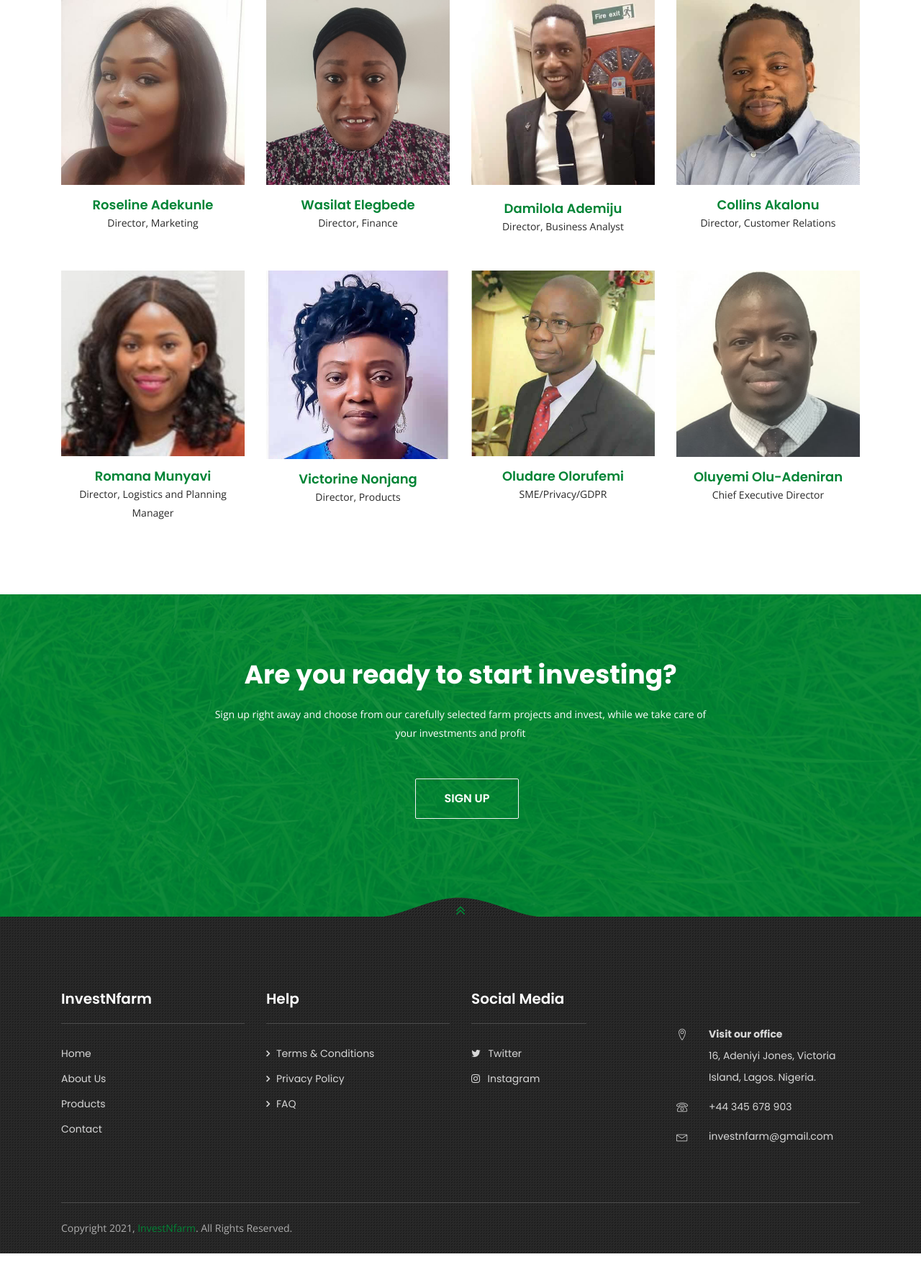
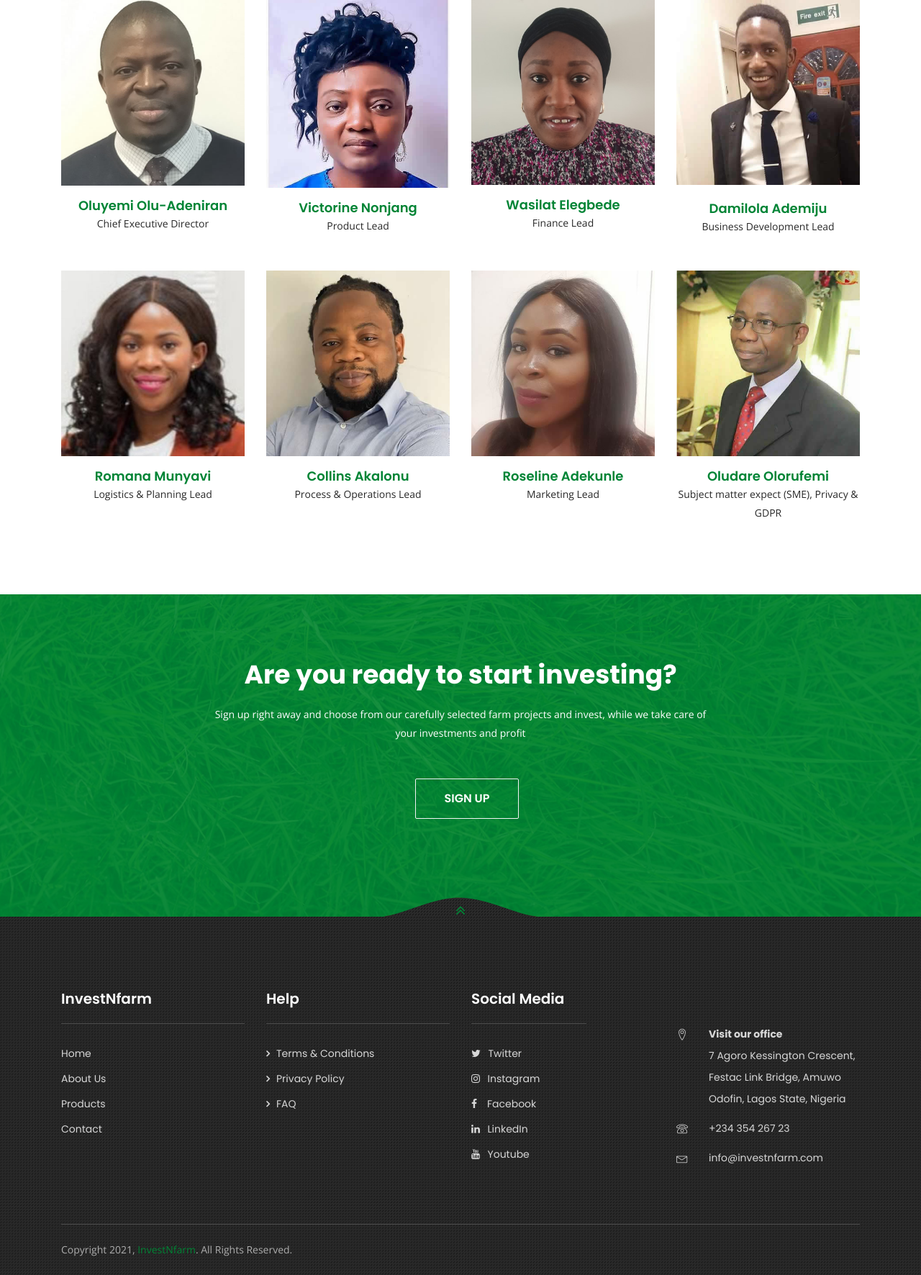
Before and after one commit to Chibuzo/investNfarm, a Node server app: page /about in a window 1280 px wide. Shown: the part 2083-3855 px from the top of the page at 72% size. Before the commit the page ends 3825 px from the top, so only its background shows below. Run offline with Node 20, Linux system fonts and the light colour scheme; some libraries are stand-ins or nearby versions; some web fonts are replaced.

Commit message:
Fix typos

```diff
--- a/views/about.pug
+++ b/views/about.pug
@@ -71,57 +71,47 @@ block content
                 .col-lg-3.col-sm-6
                     .single-team
                         .team-img
-                            img(src='/images/Roseline_Adekunle.jpg' alt='')
+                            img(src='/images/Oluyemi_Olu_Adeniran.jpg' alt='')
                             .team-social
-                                a(href='#')
-                                    i.fa.fa-facebook
                                 a(href='#')
                                     i.fa.fa-twitter
                                 a(href='#')
                                     i.fa.fa-linkedin
-                        h3 Roseline Adekunle
-                        p Director, Marketing
+                        h3 Oluyemi Olu-Adeniran
+                        p Chief Executive Director
+                .col-lg-3.col-sm-6
+                    .single-team
+                        .team-img
+                            img(src='/images/vicky.jpg' alt='')
+                            .team-social
+                                a(href='#')
+                                    i.fa.fa-twitter
+                                a(href='#')
+                                    i.fa.fa-linkedin
+                        h3 Victorine Nonjang
+                        p Product Lead
                 .col-lg-3.col-sm-6
                     .single-team
                         .team-img
                             img(src='/images/Wasilat_Elegbede.jpg' alt='')
                             .team-social
                                 a(href='#')
-                                    i.fa.fa-facebook
-                                a(href='#')
                                     i.fa.fa-twitter
                                 a(href='#')
                                     i.fa.fa-linkedin
                         h3 Wasilat Elegbede
-                        p Director, Finance
-
+                        p Finance Lead
                 .col-lg-3.col-sm-6
                     .single-team
                         .team-img
                             img(src='/images/damilola.jpg' alt='')
                             .team-social
                                 a(href='#')
-                                    i.fa.fa-facebook
-                                a(href='#')
                                     i.fa.fa-twitter
                                 a(href='#')
                                     i.fa.fa-linkedin
                         h3 Damilola Ademiju
-                        p Director, Business Analyst
-
-                .col-lg-3.col-sm-6
-                    .single-team
-                        .team-img
-                            img(src='/images/Collins_Akalonu.jpg' alt='')
-                            .team-social
-                                a(href='#')
-                                    i.fa.fa-facebook
-                                a(href='#')
-                                    i.fa.fa-twitter
-                                a(href='#')
-                                    i.fa.fa-linkedin
-                        h3 Collins Akalonu
-                        p Director, Customer Relations
+                        p Business Development Lead
 
             .row.mt-5
                 .col-lg-3.col-sm-6
@@ -130,53 +120,48 @@ block content
                             img(src='/images/Romana_Munyavi.jpg' alt='')
                             .team-social
                                 a(href='#')
-                                    i.fa.fa-facebook
+                                    i.fa.fa-twitter
+                                a(href='#')
+                                    i.fa.fa-linkedin
+                        h3 Romana Munyavi
+                        p Logistics & Planning Lead
+
+                .col-lg-3.col-sm-6
+                    .single-team
+                        .team-img
+                            img(src='/images/Collins_Akalonu.jpg' alt='')
+                            .team-social
                                 a(href='#')
                                     i.fa.fa-twitter
                                 a(href='#')
                                     i.fa.fa-linkedin
-                        h3 Romana Munyavi
-                        p Director, Logistics and Planning Manager
+                        h3 Collins Akalonu
+                        p Process & Operations Lead
 
                 .col-lg-3.col-sm-6
                     .single-team
                         .team-img
-                            img(src='/images/vicky.jpg' alt='')
+                            img(src='/images/Roseline_Adekunle.jpg' alt='')
                             .team-social
-                                a(href='#')
-                                    i.fa.fa-facebook
                                 a(href='#')
                                     i.fa.fa-twitter
                                 a(href='#')
                                     i.fa.fa-linkedin
-                        h3 Victorine Nonjang
-                        p Director, Products
+                        h3 Roseline Adekunle
+                        p Marketing Lead
+
                 .col-lg-3.col-sm-6
                     .single-team
                         .team-img
                             img(src='/images/oludare.jpg' alt='')
                             .team-social
                                 a(href='#')
-                                    i.fa.fa-facebook
-                                a(href='#')
                                     i.fa.fa-twitter
                                 a(href='#')
                                     i.fa.fa-linkedin
                         h3 Oludare Olorufemi
-                        p SME/Privacy/GDPR
-                .col-lg-3.col-sm-6
-                    .single-team
-                        .team-img
-                            img(src='/images/Oluyemi_Olu_Adeniran.jpg' alt='')
-                            .team-social
-                                a(href='#')
-                                    i.fa.fa-facebook
-                                a(href='#')
-                                    i.fa.fa-twitter
-                                a(href='#')
-                                    i.fa.fa-linkedin
-                        h3 Oluyemi Olu-Adeniran
-                        p Chief Executive Director
+                        p Subject matter expect (SME), Privacy & GDPR
+
 
     section.ready-to-contact.section-padding(style='background: url(./images/ready-to-contact.jpg) no-repeat center center /cover')
         .container
--- a/views/layout.pug
+++ b/views/layout.pug
@@ -42,21 +42,27 @@ section.xs-header-top
                 .header-top-info
                     ul
                         li
-                            a(href="mailto:investnfarm@info.com")
+                            a(href="mailto:info@investnfarm.com")
                                 i.icon.icon-envelope
-                                | investnfarm@info.com
+                                | info@investnfarm.com
             .col-lg-6.align-self-center.col-md-4
                 .header-top-social
                     ul
-                        //- li
-                        //-   a(href='#')
-                        //-     i.fa.fa-facebook-f
+                        li
+                            a(href='https://www.facebook.com/Investnfarm/')
+                                i.fa.fa-facebook-f
                         li
                             a(href='https://twitter.com/investnfarm')
                                 i.fa.fa-twitter
                         li
                             a(href='https://instagram.com/investnfarm/')
                                 i.fa.fa-instagram
+                        li
+                            a(href='https://www.linkedin.com/in/investnfarms/')
+                                i.fa.fa-linkedin
+                        li
+                            a(href='https://www.youtube.com/channel/UCuPIKgxbSV-nmOixOjWdI_w')
+                                i.fa.fa-youtube
 section.xs-header-middle
     .container
         .row
@@ -64,7 +70,7 @@ section.xs-header-middle
                 .logo
                     a(href='/')
                         img(src='/images/logo.png' alt='')
-            .align-self-center.col-md-9.d-none.d-sm-none
+            .align-self-center.col-md-9.d-none.d-sm-none.d-md-block
                 .header-middle-info.float-right
                     ul
                         li
@@ -85,7 +91,7 @@ header.xs-header-nav
                             li
                                 a(href='/about') About us
                             li
-                                a(href='/projects') Our Projects
+                                a(href='/projects') Our Products
                             li
                                 a(href='/faq') FAQ
                             li
@@ -98,9 +104,9 @@ header.xs-header-nav
                                     a.btn.btn-success(href="/login") Login
 
                         .header-nav-right-info.align-to-right
-                            label
+                            label(data-toggle="popover" data-placement="bottom" data-content="<br><p><a href='tel:+23435426723' class='btn btn-success btn-block'><i class='fa fa-phone'></i> Call Us Now</a></p><p><a href='https://api.whatsapp.com/send?phone=23435426723' class='btn btn-success btn-block'><i class='fa fa-whatsapp'></i> Message on Whatsapp</a></p>")
                                 i.icon.icon-phone3
-                                | +44 345 678 903
+                                a(href='#').text-white +234  354 267 23
 
 
 block content
@@ -149,7 +155,17 @@ footer.xs-footer-sec
                                     i.fa.fa-instagram &nbsp; &nbsp;
                                     | Instagram
                             li
-                                a(href='/index')
+                                a(href='https://www.facebook.com/Investnfarm/')
+                                    i.fa.fa-facebook &nbsp; &nbsp;&nbsp;
+                                    | Facebook
+                            li
+                                a(href='https://www.linkedin.com/in/investnfarms/')
+                                    i.fa.fa-linkedin &nbsp; &nbsp;
+                                    | LinkedIn
+                            li
+                                a(href='https://www.youtube.com/channel/UCuPIKgxbSV-nmOixOjWdI_w')
+                                    i.fa.fa-youtube &nbsp; &nbsp;
+                                    | Youtube
                 .col-md-1
                 .col-md-3
                     .widgets.pb-3
@@ -157,13 +173,13 @@ footer.xs-footer-sec
                             li
                                 i.lnr.lnr-map-marker
                                 | #[strong Visit our office]
-                                br/ 16, Adeniyi Jones, Victoria Island, Lagos. Nigeria.
+                                br/ 7 Agoro Kessington Crescent, Festac Link Bridge, Amuwo Odofin, Lagos State, Nigeria
                             li
                                 i.lnr.lnr-phone
-                                | +44 345 678 903
+                                a(href='tel:+23435426723') +234  354 267 23
                             li
                                 i.lnr.lnr-envelope
-                                | investnfarm@gmail.com
+                                a(href="mailto:info@investnfarm.com") info@investnfarm.com
 
         .copyright-content
             .row
@@ -176,6 +192,7 @@ footer.xs-footer-sec
 
 script(data-cfasync='false' src='/cdn-cgi/scripts/5c5dd728/cloudflare-static/email-decode.min.js')
 script(src='/javascripts/jquery.min.js')
+script(src='https://cdnjs.cloudflare.com/ajax/libs/popper.js/1.12.9/umd/popper.min.js' integrity="sha384-ApNbgh9B+Y1QKtv3Rn7W3mgPxhU9K/ScQsAP7hUibX39j7fakFPskvXusvfa0b4Q" crossorigin="anonymous")
 script(src='/javascripts/bootstrap.min.js')
 script(src='/javascripts/jquery-mixtub.js')
 script(src='/javascripts/jquery.magnific-popup.min.js')
@@ -186,4 +203,10 @@ script(src='/javascripts/isotope.js')
 script(src='/javascripts/wow.min.js')
 script(src='/javascripts/main.js')
 
+script.
+    $(function () {
+        $('[data-toggle="popover"]').popover({
+            html: true
+        })
+    })
 block scriptBlock
--- a/views/portfolio.pug
+++ b/views/portfolio.pug
@@ -18,6 +18,6 @@ block content
                 .col-lg-12
                     .section-title-item
                         h2.section-title
-                            |  OUR PROJECTS
+                            |  PRODUCT PORTFOLIO
 
             include includes/portfolios.pug
--- a/views/privacy-policy.pug
+++ b/views/privacy-policy.pug
@@ -116,7 +116,7 @@ block content
                             p The security of your Personal Information is important to Us, but remember that no method of transmission over the Internet, or method of electronic storage, is 100% secure. While We strive to use commercially acceptable means to protect your Personal Information, we cannot guarantee its absolute security.
 
                         li <span> #[strong Cross border transfers of personal information]
-                            p Invest “N” Farm Business Resources Limited is committed to adequately protecting your personal information regardless of where the data resides and to providing appropriate protection for your personal information where such data is transferred across borders, including outside of Nigeria.
+                            p Invest “N” Farm Business Resources Limited is committed to adequately protecting your personal information regardless of where the data resides and to providing appropriate  technical and organisational measures to safeguard your personal information.
 
                         li <span> #[strong Contact us about privacy questions and your information]
                             p If you have questions or concerns regarding this Privacy Policy, or you need information concerning your Personal Information, you should contact Us by using this link –
--- a/views/signup.pug
+++ b/views/signup.pug
@@ -30,9 +30,10 @@ block content
                                                 option(value="") -- Select Gender --
                                                 option(value="Female") Female
                                                 option(value="Male") Male
+                                                option(value="Prefer not to say") Prefer not to say
                                     .row.gx-5
                                         .col-md-6.col-sm-12.col-xs-12.mb-3
-                                            select.form-control(type="text" name="age_group" placeholder="" aria-label="" required)
+                                            select.form-control(type="text" name="age_group" placeholder="" aria-label="" data-toggle="popover" data-placement="top" data-content='we need your "age" to personalist the services we offer to you.' required)
                                                 option(value="") -- Select Age Group --
                                                 option(value="Gen Z") (9 - 24) Gen Z
                                                 option(value="Millennials") (25 - 40) Millennials
--- a/views/terms.pug
+++ b/views/terms.pug
@@ -230,7 +230,7 @@ block content
                         li <span> otherwise manage the Site in a manner designed to protect our rights and property and to facilitate the proper functioning of the Site.
 
                     h4 PRIVACY POLICY
-                    p We care about data privacy and security. Please review our <a href="/privacy-policy">Privacy Policy</a> posted on the Site]. By using the Site, you agree to be bound by our Privacy Policy, which is incorporated into these Terms of Use. Please be advised the Site is hosted in the United States.
+                    p We care about data privacy and security. Please review our <a href="/privacy-policy">Privacy notice</a> posted on the Site. By using the Site, you agree to be bound by our Privacy Policy, which is incorporated into these Terms of Use. Please be advised the Site is hosted in the United States.
 
                     p If you access the Site from the European Union, Asia, or any other region of the world with laws or other requirements governing personal data collection, use, or disclosure that differ from applicable laws in Nigeria, then through your continued use of the Site, you are transferring your data to Nigeria, and you expressly consent to have your data transferred to and processed in Nigeria.
 
--- a/views/user/activate-account.pug
+++ b/views/user/activate-account.pug
@@ -1,4 +1,4 @@
-extends ..\layout
+extends ../layout
 
 block content
     .container-fluid.primary-bg
```
Also changed, not shown: views/contact.pug (+11 -10 lines), views/faq.pug (+11 -26 lines), views/index.pug (+14 -10 lines).
